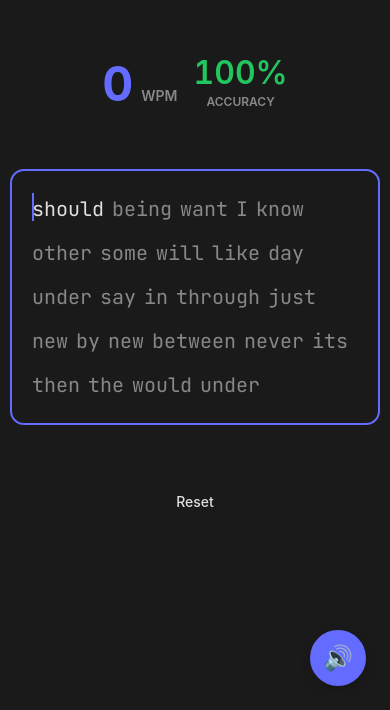
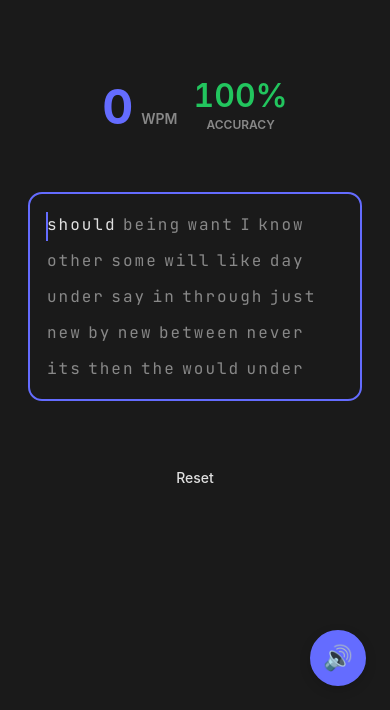
Before and after one commit to Nandhini1008/typing_task_should_type, a React (Vite) app: page / in a window 390 px wide. Shown: the part 134-844 px from the top of the page. Built offline with nearby package versions, Linux system fonts and the light colour scheme; no server answers.

Commit message:
added mobile support

```diff
--- a/index.html
+++ b/index.html
@@ -1,23 +1,33 @@
 <!DOCTYPE html>
 <html lang="en">
+
 <head>
   <meta charset="UTF-8" />
   <link rel="icon" type="image/svg+xml" href="/vite.svg" />
-    <meta name="viewport" content="width=device-width, initial-scale=1.0" />
-    <meta name="description" content="A modern typing test platform inspired by Monkeytype" />
+
+  <!-- Enhanced Mobile Viewport -->
+  <meta name="viewport"
+    content="width=device-width, initial-scale=1.0, maximum-scale=1.0, user-scalable=no, viewport-fit=cover" />
+
+  <!-- PWA & Mobile Web App -->
+  <meta name="mobile-web-app-capable" content="yes" />
+  <meta name="apple-mobile-web-app-capable" content="yes" />
+  <meta name="apple-mobile-web-app-status-bar-style" content="black-translucent" />
+
+  <meta name="description" content="A modern typing test platform inspired by Monkeytype - works great on mobile!" />
   <meta name="theme-color" content="#1a1a1a" />
   <title>Typing Platform - Test Your Typing Speed</title>
 
   <!-- Preload monospace font for typing -->
   <link rel="preconnect" href="https://fonts.googleapis.com" />
   <link rel="preconnect" href="https://fonts.gstatic.com" crossorigin />
-    <link
-      href="https://fonts.googleapis.com/css2?family=JetBrains+Mono:wght@400;500;600;700&display=swap"
-      rel="stylesheet"
-    />
+  <link href="https://fonts.googleapis.com/css2?family=JetBrains+Mono:wght@400;500;600;700&display=swap"
+    rel="stylesheet" />
 </head>
+
 <body>
   <div id="root"></div>
   <script type="module" src="/src/main.tsx"></script>
 </body>
+
 </html>
--- a/src/components/TypingArea/TypingArea.styles.scss
+++ b/src/components/TypingArea/TypingArea.styles.scss
@@ -7,11 +7,25 @@
     outline: none;
     user-select: none;
     cursor: text;
+    min-height: 200px;
 
     &:focus {
         outline: 2px solid var(--color-primary);
         outline-offset: 4px;
         border-radius: 0.5rem;
+    }
+
+    // Hidden input for mobile keyboard
+    &__mobile-input {
+        position: absolute;
+        top: 0;
+        left: 0;
+        width: 1px;
+        height: 1px;
+        opacity: 0;
+        pointer-events: none;
+        // Prevent iOS zoom on input focus
+        font-size: 16px;
     }
 
     &__words {
@@ -66,13 +80,48 @@
     }
 }
 
+// Tablet breakpoint
+@media (max-width: 1024px) {
+    .typing-area {
+        max-width: 90%;
+        padding: 1.5rem;
+
+        &__words {
+            font-size: 1.375rem;
+            gap: 0.625rem;
+        }
+    }
+}
+
+// Mobile breakpoint
 @media (max-width: 768px) {
     .typing-area {
         padding: 1rem;
+        min-height: 150px;
+        // Make it easier to tap
+        cursor: pointer;
 
         &__words {
-            font-size: 1.25rem;
+            font-size: 1.125rem;
             gap: 0.5rem;
+            line-height: 1.6;
+        }
+
+        &__char {
+            // Slightly larger touch targets
+            padding: 2px 1px;
         }
     }
 }
+
+// Small mobile devices
+@media (max-width: 480px) {
+    .typing-area {
+        padding: 0.75rem;
+
+        &__words {
+            font-size: 1rem;
+            gap: 0.4rem;
+        }
+    }
+}
--- a/src/components/TypingArea/TypingArea.tsx
+++ b/src/components/TypingArea/TypingArea.tsx
@@ -1,4 +1,4 @@
-import React, { useRef, useEffect } from 'react';
+import React, { useRef, useEffect, useState } from 'react';
 import type { Word } from '@/types/Word';
 import { Caret } from '@/components/Caret/Caret';
 import { useCaretPosition } from '@/hooks/useCaretPosition';
@@ -24,14 +24,65 @@ export const TypingArea: React.FC<TypingAreaProps> = ({
   isActive,
 }) => {
   const containerRef = useRef<HTMLDivElement>(null);
+  const mobileInputRef = useRef<HTMLInputElement>(null);
+  const [isMobile, setIsMobile] = useState(false);
+
   const caretPosition = useCaretPosition(
     currentWordIndex,
     currentCharIndex,
     containerRef
   );
 
-  // Focus input on mount and handle keyboard events
+  // Detect if user is on mobile
   useEffect(() => {
+    const checkMobile = () => {
+      setIsMobile(/Android|webOS|iPhone|iPad|iPod|BlackBerry|IEMobile|Opera Mini/i.test(navigator.userAgent));
+    };
+    checkMobile();
+  }, []);
+
+  // Handle mobile input
+  useEffect(() => {
+    if (!isMobile || !mobileInputRef.current) return;
+
+    const input = mobileInputRef.current;
+    let lastValue = '';
+
+    const handleInput = (e: Event) => {
+      if (!isActive) return;
+
+      const target = e.target as HTMLInputElement;
+      const newValue = target.value;
+
+      if (newValue.length > lastValue.length) {
+        // Character added
+        const addedChar = newValue[newValue.length - 1];
+        if (addedChar) {
+          if (addedChar === ' ') {
+            onSpace();
+          } else {
+            onKeyPress(addedChar);
+          }
+        }
+      } else if (newValue.length < lastValue.length) {
+        // Character deleted
+        onBackspace();
+      }
+
+      lastValue = newValue;
+      // Keep input empty to allow continuous typing
+      target.value = '';
+      lastValue = '';
+    };
+
+    input.addEventListener('input', handleInput);
+    return () => input.removeEventListener('input', handleInput);
+  }, [isMobile, isActive, onKeyPress, onBackspace, onSpace]);
+
+  // Handle desktop keyboard events
+  useEffect(() => {
+    if (isMobile) return; // Skip on mobile
+
     const handleKeyDown = (e: KeyboardEvent) => {
       if (!isActive) return;
 
@@ -56,23 +107,47 @@ export const TypingArea: React.FC<TypingAreaProps> = ({
     return () => {
       window.removeEventListener('keydown', handleKeyDown);
     };
-  }, [isActive, onKeyPress, onBackspace, onSpace]);
+  }, [isMobile, isActive, onKeyPress, onBackspace, onSpace]);
+
+  // Focus handler
+  const handleFocus = () => {
+    if (isMobile && mobileInputRef.current) {
+      mobileInputRef.current.focus();
+    } else if (containerRef.current) {
+      containerRef.current.focus();
+    }
+  };
 
   // Auto-focus on mount
   useEffect(() => {
-    if (containerRef.current && isActive) {
-      containerRef.current.focus();
+    if (isActive) {
+      handleFocus();
     }
-  }, [isActive]);
+  }, [isActive, isMobile]);
 
   return (
     <div
       className="typing-area"
       ref={containerRef}
-      tabIndex={0}
+      tabIndex={isMobile ? -1 : 0}
       role="textbox"
       aria-label="Typing test area"
+      onClick={handleFocus}
     >
+      {/* Hidden input for mobile keyboard */}
+      {isMobile && (
+        <input
+          ref={mobileInputRef}
+          type="text"
+          className="typing-area__mobile-input"
+          autoComplete="off"
+          autoCorrect="off"
+          autoCapitalize="off"
+          spellCheck="false"
+          aria-hidden="true"
+        />
+      )}
+
       <div className="typing-area__words">
         {words.map((word, wordIndex) => (
           <div
```
Lines whose indentation alone changed are shown as unchanged.
